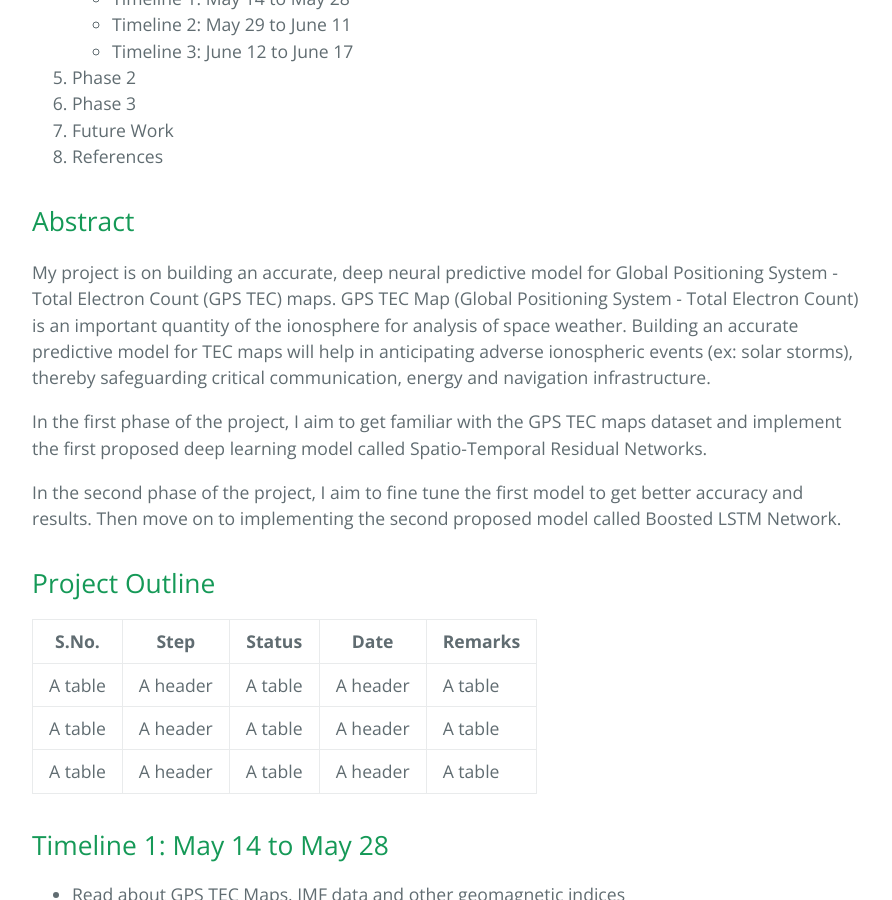
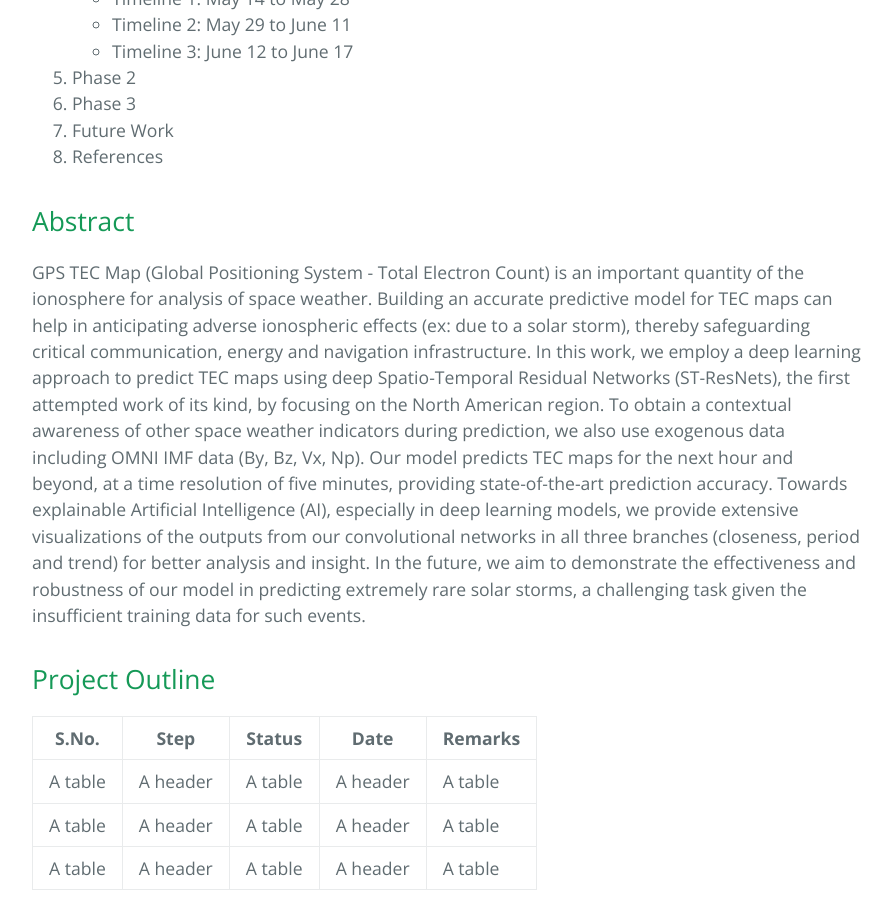
Before and after one commit to vtsuperdarn/DeepPredTEC, a Jekyll site: the page built from _posts/2018-06-17-gsoc-2018-project.md, in a window 1280 px wide and 900 px high, scrolled down 769 px. Shown: the whole window, without its empty margins (192-1084 px from the left). Built offline with Jekyll 4.4.1, drawn with Linux system fonts in a browser that asks for light colours.

Commit message:
post updated

```diff
--- a/_posts/2018-06-17-gsoc-2018-project.md
+++ b/_posts/2018-06-17-gsoc-2018-project.md
@@ -37,13 +37,7 @@ Building Deep Predictive Models for Predicting GPS TEC Maps
 </ol>
 
 ## Abstract
-
-My project is on building an accurate, deep neural predictive model for Global Positioning System - Total Electron Count (GPS TEC) maps. GPS TEC Map (Global Positioning System - Total Electron Count) is an important quantity of the ionosphere for analysis of space weather. Building an accurate predictive model for TEC maps will help in anticipating adverse ionospheric events (ex: solar storms), thereby safeguarding critical communication, energy and navigation infrastructure.
-
-In the first phase of the project, I aim to get familiar with the GPS TEC maps dataset and implement the first proposed deep learning model called Spatio-Temporal Residual Networks.
-
-In the second phase of the project, I aim to fine tune the first model to get better accuracy and results. Then move on to implementing the second proposed model called Boosted LSTM Network.
-
+GPS TEC Map (Global Positioning System - Total Electron Count) is an important quantity of the ionosphere for analysis of space weather. Building an accurate predictive model for TEC maps can help in anticipating adverse ionospheric effects (ex: due to a solar storm), thereby safeguarding critical communication, energy and navigation infrastructure. In this work, we employ a deep learning approach to predict TEC maps using deep Spatio-Temporal Residual Networks (ST-ResNets), the first attempted work of its kind, by focusing on the North American region. To obtain a contextual awareness of other space weather indicators during prediction, we also use exogenous data including OMNI IMF data (By, Bz, Vx, Np). Our model predicts TEC maps for the next hour and beyond, at a time resolution of five minutes, providing state-of-the-art prediction accuracy. Towards explainable Artificial Intelligence (AI), especially in deep learning models, we provide extensive visualizations of the outputs from our convolutional networks in all three branches (closeness, period and trend) for better analysis and insight. In the future, we aim to demonstrate the effectiveness and robustness of our model in predicting extremely rare solar storms, a challenging task given the insufficient training data for such events.
 
 ## Project Outline
 <table>
```
